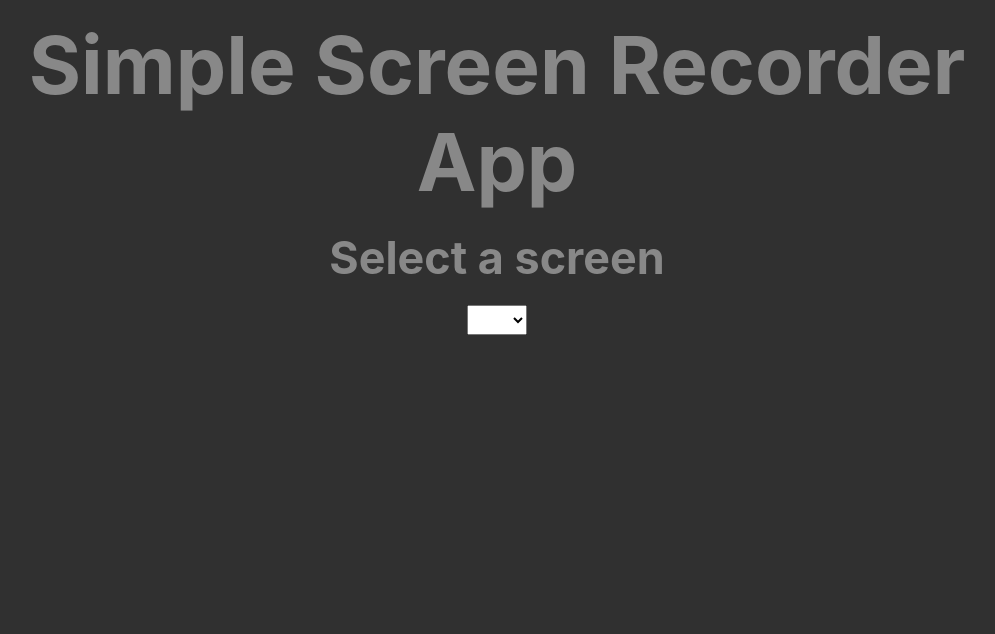
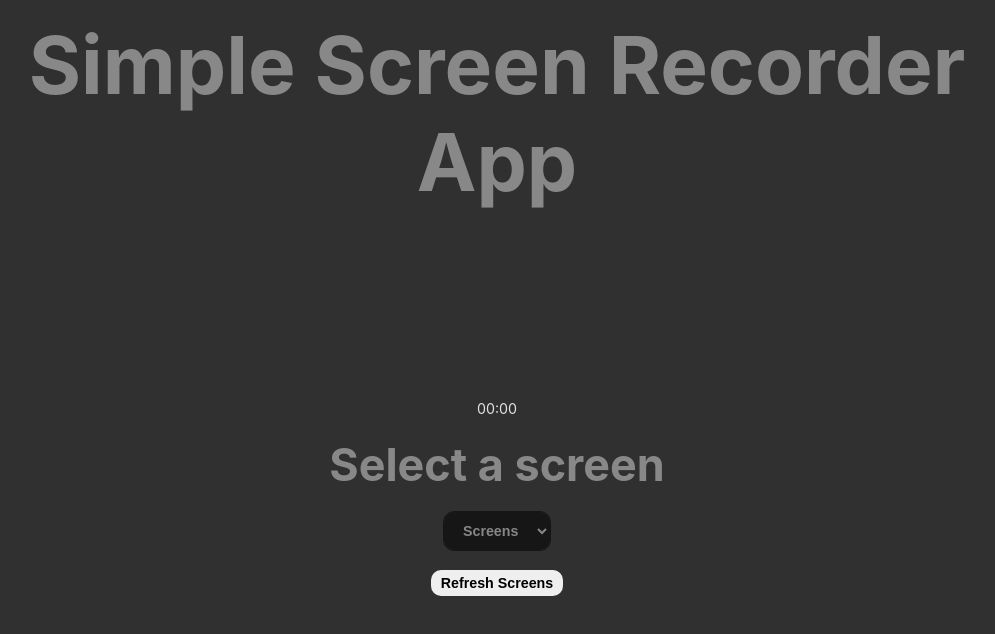
Before and after one commit to BrunoPoiano/screen-recorder, a React (Create React App) app: page / in a window 1280 px wide. Shown: the top 634 px of the page, without its empty margins (143-1138 px from the left). Built offline with nearby package versions, Linux system fonts and the light colour scheme.

Commit message:
Adding timer and Styles

```diff
--- a/src/index.css
+++ b/src/index.css
@@ -13,6 +13,14 @@ html {
 :root {
 
   /* Main Primary color */
+  --red-color: hsla(0, 100%, 50%, 0.801);
+  --green-color: hsl(120, 100%, 25%);
+
+
+  --green-color-65: color-mix(in oklab, var(--green-color) 65%, var(--mix-color));
+  --red-color-65: color-mix(in oklab, var(--red-color) 65%, var(--mix-color));
+
+
   --base-color: hsla(0, 0%, 0%, 0.801);
   --mix-color: rgb(255, 255, 255);
 
@@ -73,7 +81,7 @@ main {
   display: grid;
   place-items:center;
   gap: 20px;
-  max-width: 1080px;
+  max-width: 110ch;
   width: 100%;
 }
 
@@ -110,18 +118,19 @@ p {
 
 small {
   font-size: var(--font-size-sm);
+  color: var(--neutral-color-10);
 }
 
 
 button{
   min-width: 60px;
   padding: 5px 10px;
-  border-radius: var(--border-radius);
   cursor: pointer;
 
   font-size: var(--font-size-sm);
   font-weight: 600;
 
+  border-radius: var(--border-radius);
   border:none;
   outline: none;
 
@@ -133,13 +142,24 @@ button{
 }
 
 select {
-  min-width: 60px;
-  width: fit-content;
-  padding: 5px 10px;
+
+  --background-color: var(--neutral-color-85);
+
+  max-width: 50ch;
+  width: 100%;
+  padding: 10px 15px;
 
   font-size: var(--font-size-sm);
   font-weight: 600;
   cursor: pointer;
+
+  border-right-width: 10px;
+  border-radius: var(--border-radius);
+  border: 0px solid var(--background-color);
+  outline: solid 1px var(--background-color);
+
+  background: var(--background-color);
+  color: var(--neutral-color-40);
 
   & option{
     margin-bottom: 5px ;
--- a/src/index.tsx
+++ b/src/index.tsx
@@ -3,6 +3,7 @@ import ReactDOM from 'react-dom/client';
 import './index.css';
 import reportWebVitals from './reportWebVitals';
 import { ScreenRecorder } from './pages/screen-recorder';
+import { AppStyles } from './pages/app-styles';
 
 const root = ReactDOM.createRoot(
   document.getElementById('root') as HTMLElement
@@ -12,6 +13,7 @@ root.render(
     <main>
       <h1>Simple Screen Recorder App</h1>
       <ScreenRecorder />
+      {/* <AppStyles /> */}
     </main>
   </React.StrictMode>
 );
--- a/src/pages/screen-recorder/index.tsx
+++ b/src/pages/screen-recorder/index.tsx
@@ -9,14 +9,32 @@ export const ScreenRecorder = () => {
   const [recording, setRecording] = useState<boolean>(false);
 
   let recordedChunks: any[] = [];
+  let interval: NodeJS.Timeout | undefined;
+  const [seconds, setSeconds] = useState<number>(0);
+  const [timer, setTimer] = useState<boolean>(false);
+
 
   useEffect(() => {
     getDesktopSources()
   }, []);
 
   useEffect(() => {
+    if (!screenSelected) return
     selectSource(screenSelected)
   }, [screenSelected]);
+
+  useEffect(() => {
+
+    if (timer) {
+      interval = setInterval(() => {
+        setSeconds((prevSeconds) => prevSeconds + 1);
+      }, 1000);
+    } else {
+      clearInterval(interval);
+    }
+
+    return () => clearInterval(interval);
+  }, [timer]);
 
   const getDesktopSources = async () => {
 
@@ -37,8 +55,9 @@ export const ScreenRecorder = () => {
     try {
       const sources = await ipcRenderer.invoke('getDesktopSources', { types: ['screen', 'window'] });
       const Options = sources.map((item: any) => {
+        const name = item.name.length >= 40 ? item.name.slice(0, 35) + "..." : item.name
         return {
-          label: item.name,
+          label: name,
           id: item.id
         }
       })
@@ -90,6 +109,7 @@ export const ScreenRecorder = () => {
 
     recordedChunks.push(event.data);
     setRecording(true)
+    setTimer(true);
   }
 
   async function handleStop() {
@@ -117,6 +137,8 @@ export const ScreenRecorder = () => {
 
     const buffer = Buffer.from(await blob.arrayBuffer());
 
+    setSeconds(0);
+    setTimer(false);
     try {
       await ipcRenderer.invoke('saveScreenRecorded', buffer);
       setRecording(false)
@@ -126,27 +148,28 @@ export const ScreenRecorder = () => {
 
   }
 
+  const formatTime = (time: number): string => {
+    const minutes = Math.floor(time / 60);
+    const seconds = time % 60;
+    return `${String(minutes).padStart(2, '0')}:${String(seconds).padStart(2, '0')}`;
+  };
+
   return (
     <div className={styles.ScreenRecorderWrapper}>
 
-      {!screenSelected ?
-        <h3>Select a screen</h3>
-        :
-        <>
-          <video></video>
-          <div className={styles.buttonWrapper}>
-            <button onClick={() => mediaRecorder && mediaRecorder.start(10)} disabled={recording} > Start</button>
-            <button onClick={() => mediaRecorder && mediaRecorder.stop()} disabled={!recording}> Stop</button>
-          </div>
-        </>
-      }
+      <video></video>
+      <small>{formatTime(seconds)}</small>
+      <ActionButtons screenSelected={screenSelected} mediaRecorder={mediaRecorder} recording={recording} />
 
-      <div>
+      <div className={styles.SelectWrapper}>
         <select
-          onChange={(event) =>
-            setScreenSelected(event.target.value)}
+          value={screenSelected}
+          onChange={(event) => setScreenSelected(event.target.value)}
           disabled={recording}
         >
+          {!screenSelected && (
+            <option value=''>Screens</option>
+          )}
           {
             oprionsMenu.map((item: any, index: number) => (
               <option key={index} value={item.id}>{item.label}</option>
@@ -154,6 +177,33 @@ export const ScreenRecorder = () => {
           }
         </select>
       </div>
+      <button onClick={() => getDesktopSources()}>
+        Refresh Screens
+      </button>
     </div>
   )
 }
+
+type ActionButtonsProps = {
+  screenSelected: any,
+  mediaRecorder: any,
+  recording: boolean
+}
+
+const ActionButtons: React.FC<ActionButtonsProps> = ({ screenSelected, mediaRecorder, recording = false }) => {
+
+  if (!screenSelected) {
+    return <h3>Select a screen</h3>
+  }
+
+  if (!mediaRecorder) {
+    return null;
+  }
+
+  return (
+    <div className={styles.buttonWrapper}>
+      <button className={styles.StartButton} onClick={() => mediaRecorder.start(10)} disabled={recording}> Start</button>
+      <button className={styles.StopButton} onClick={() => mediaRecorder.stop()} disabled={!recording}> Stop</button>
+    </div>
+  )
+}
--- a/src/pages/screen-recorder/styles.module.css
+++ b/src/pages/screen-recorder/styles.module.css
@@ -4,7 +4,25 @@
   gap: 20px;
 }
 
-.buttonWrapper{
+.buttonWrapper {
   display: flex;
   gap: 10px;
 }
+
+.StartButton {
+  &:disabled {
+    opacity: 0.2;
+  }
+
+  color: var(--neutral-color-95);
+  background-color: var(--green-color-65);
+}
+
+.StopButton {
+  &:disabled {
+    opacity: 0.2;
+  }
+
+  color: var(--neutral-color-95);
+  background-color: var(--red-color-65);
+}
```
